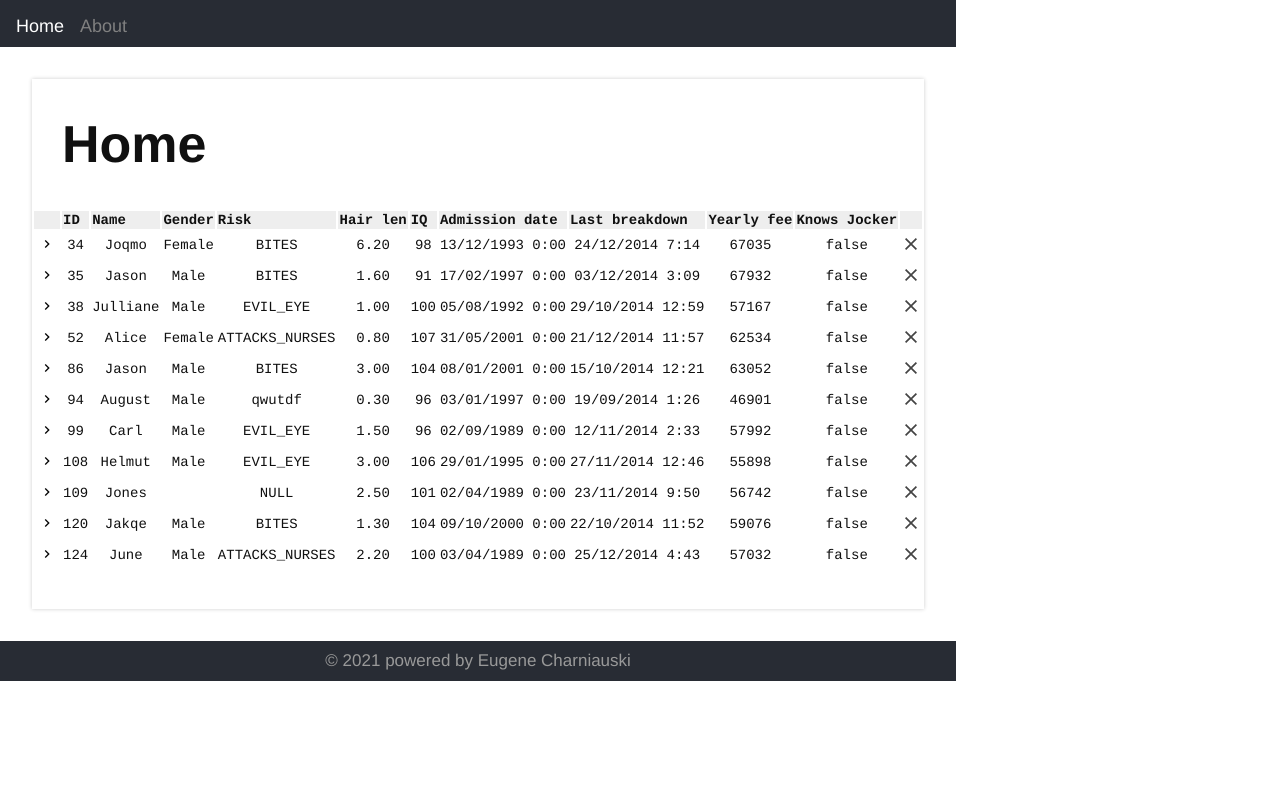
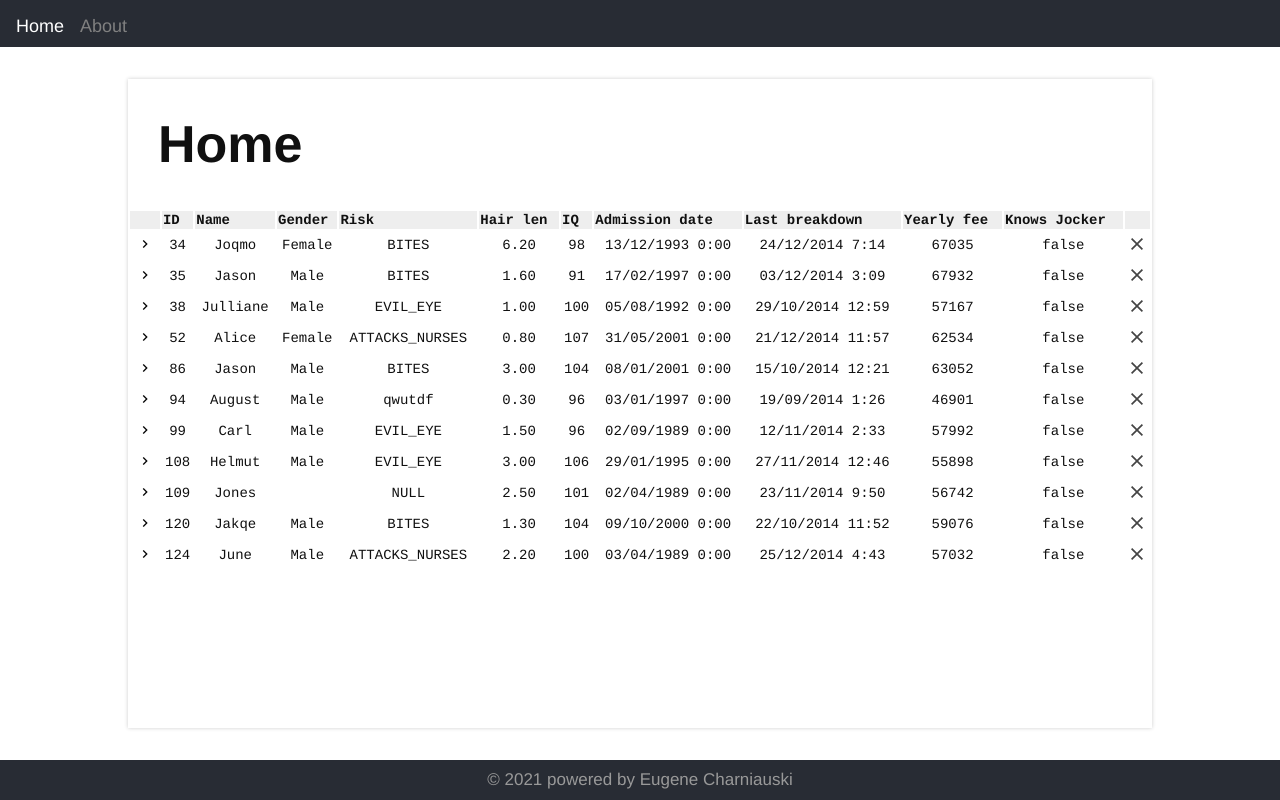
Before and after one commit to ycharniauski/joker, a React (Create React App) app: page / in a window 1280 px wide. Built offline with nearby package versions, Linux system fonts and the light colour scheme.

Commit message:
Extend base.scss with root styles

```diff
--- a/src/assets/base.scss
+++ b/src/assets/base.scss
@@ -4,3 +4,9 @@ body {
   min-height: 100vh;
   display: flex;
 }
+
+#root {
+  width: 100%;
+  min-height: 100vh;
+  display: flex;
+}
```
